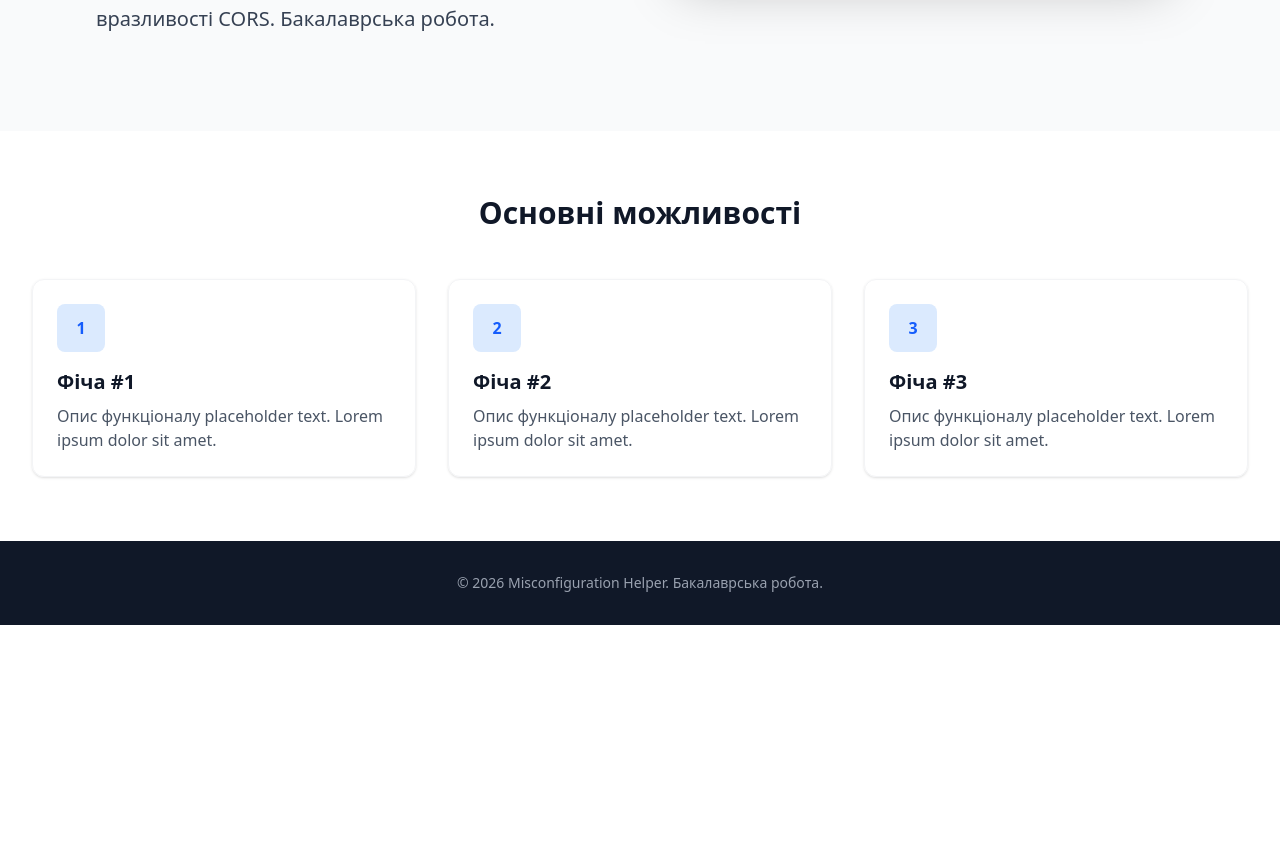
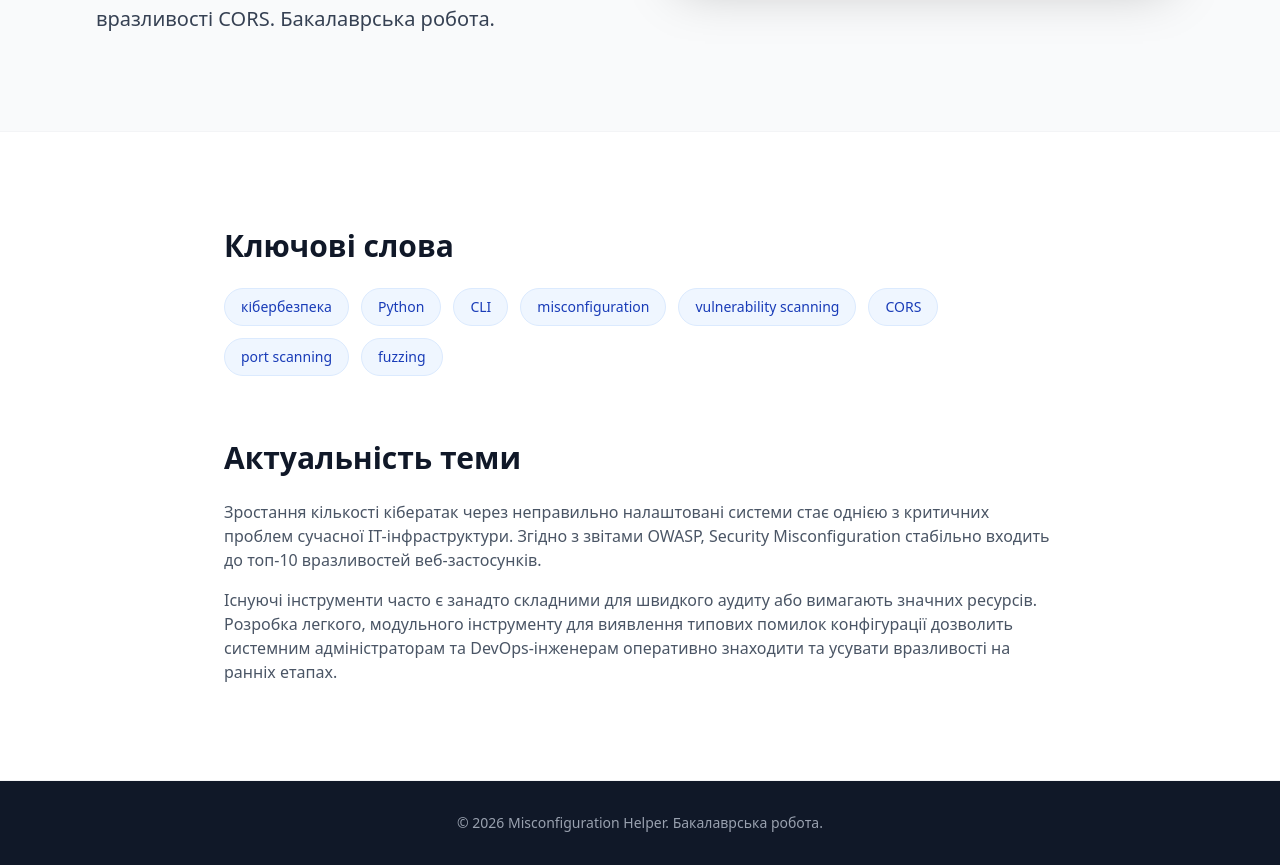
Before and after one commit to PickNicko13/misconfiguration-helper-landing, a React (Vite) app: page / in a window 1280 px wide. Shown: the part 504-1369 px from the top of the page. Before the commit the page ends 1129 px from the top, so only its background shows below. Built offline with nearby package versions, Linux system fonts and the light colour scheme.

Commit message:
feat(stage-3): implement keywords and actuality sections

```diff
--- a/src/App.tsx
+++ b/src/App.tsx
@@ -35,20 +35,33 @@ function App() {
           </div>
         </section>
 
-        <section className="bg-white py-12 md:py-16">
-          <div className="max-w-7xl mx-auto px-4 sm:px-6 lg:px-8">
-            <h2 className="text-3xl font-bold text-center mb-12">Основні можливості</h2>
-            <div className="grid grid-cols-1 md:grid-cols-3 gap-8">
-              {[1, 2, 3].map((item) => (
-                <div key={item} className="p-6 border border-gray-100 rounded-xl shadow-sm hover:shadow-md transition-shadow">
-                  <div className="w-12 h-12 bg-blue-100 rounded-lg mb-4 flex items-center justify-center text-blue-600 font-bold">
-                    {item}
-                  </div>
-                  <h3 className="text-xl font-semibold mb-2">Фіча #{item}</h3>
-                  <p className="text-gray-600">Опис функціоналу placeholder text. Lorem ipsum dolor sit amet.</p>
-                </div>
-              ))}
-            </div>
+        <section className="bg-white py-16 md:py-24 border-y border-gray-100">
+          <div className="max-w-4xl mx-auto px-4 sm:px-6 lg:px-8 space-y-16">
+
+            <article>
+              <h2 className="text-3xl font-bold text-gray-900 mb-6">Ключові слова</h2>
+              <div className="flex flex-wrap gap-3">
+                {["кібербезпека", "Python", "CLI", "misconfiguration", "vulnerability scanning", "CORS", "port scanning", "fuzzing"].map((keyword) => (
+                  <span key={keyword} className="px-4 py-2 bg-blue-50 text-blue-800 rounded-full text-sm font-medium border border-blue-100">
+                    {keyword}
+                  </span>
+                ))}
+              </div>
+            </article>
+
+            <article className="prose prose-lg text-gray-600 max-w-none">
+              <h2 className="text-3xl font-bold text-gray-900 mb-6 not-prose">Актуальність теми</h2>
+              <p>
+                Зростання кількості кібератак через неправильно налаштовані системи стає однією з критичних проблем сучасної IT-інфраструктури.
+                Згідно з звітами OWASP, Security Misconfiguration стабільно входить до топ-10 вразливостей веб-застосунків.
+              </p>
+              <p className="mt-4">
+                Існуючі інструменти часто є занадто складними для швидкого аудиту або вимагають значних ресурсів.
+                Розробка легкого, модульного інструменту для виявлення типових помилок конфігурації дозволить системним адміністраторам
+                та DevOps-інженерам оперативно знаходити та усувати вразливості на ранніх етапах.
+              </p>
+            </article>
+
           </div>
         </section>
       </main>
```
